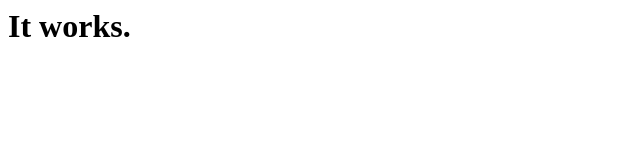
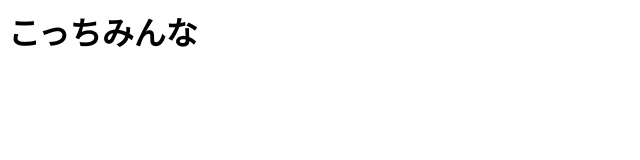
Before and after one commit to SerenesCat/SerenesCat.github.io, a plain HTML site: page index.html in a window 1280 px wide. Shown: the whole page, without its empty margins (0-640 px from the left). Drawn offline with Linux system fonts and the light colour scheme.

Commit message:
Update index.html

```diff
--- a/index.html
+++ b/index.html
@@ -3,6 +3,6 @@
     <title>Hello world.</title>
   </head>
   <body>
-    <h1>It works.</h1>
+    <h1>こっちみんな</h1>
   </body>
 </html>
```
